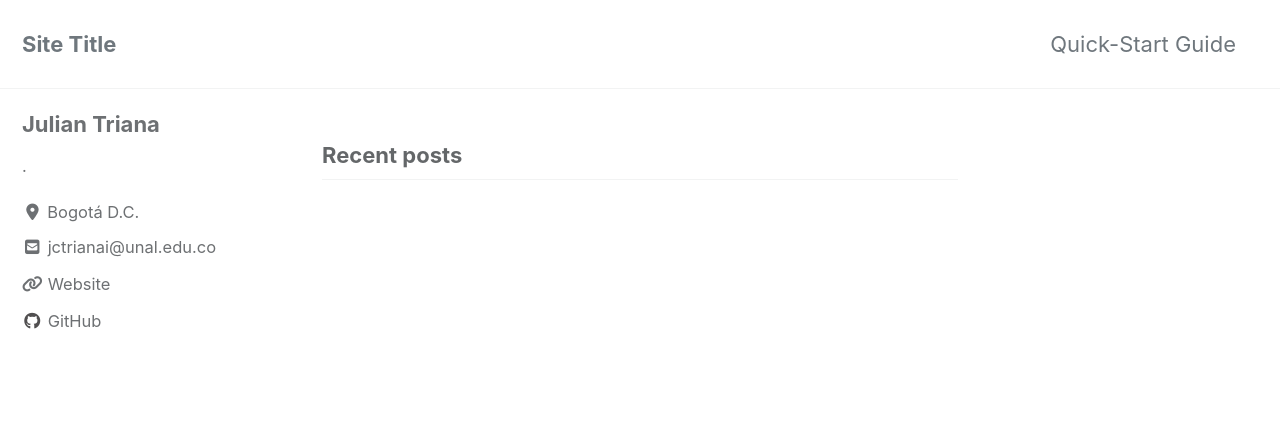
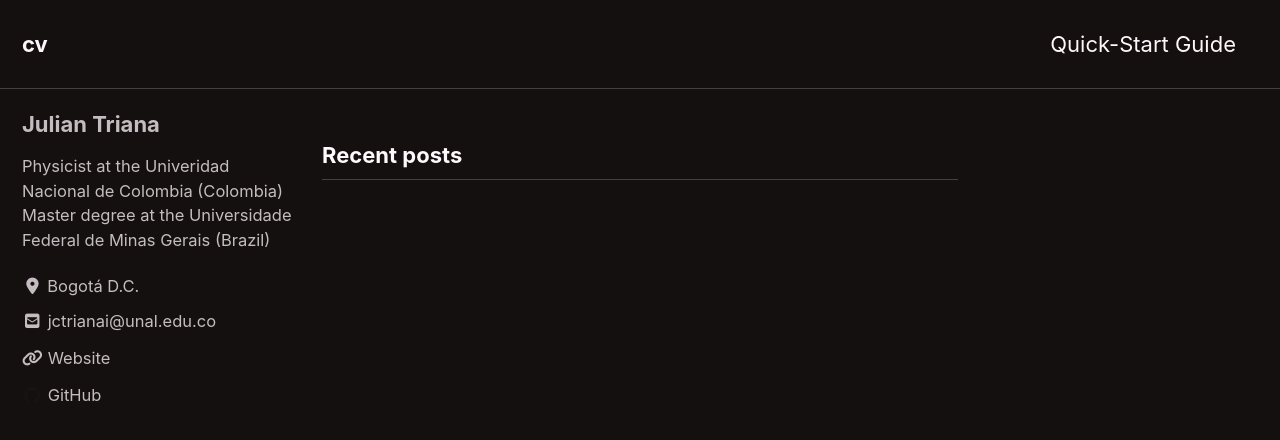
Before and after one commit to vcobop/cv, a Jekyll site: the page built from index.html, in a window 1280 px wide and 900 px high. Shown: the top 440 px of the window. Built offline with Jekyll 4.4.1, drawn with Linux system fonts in a browser that asks for light colours; cached includes are drawn as plain includes; nearby versions of some CDN libraries; the list of posts is cut into pages by our own code; some of the changed text lies outside the part shown.

Commit message:
Update _config.yml

```diff
--- a/_config.yml
+++ b/_config.yml
@@ -12,14 +12,14 @@
 
 # theme                  : "minimal-mistakes-jekyll"
 # remote_theme           : "mmistakes/minimal-mistakes"
-minimal_mistakes_skin    : "default" # "air", "aqua", "contrast", "dark", "dirt", "neon", "mint", "plum", "sunrise"
+minimal_mistakes_skin    : "neon" # "air", "aqua", "contrast", "dark", "dirt", "neon", "mint", "plum", "sunrise"
 
 # Site Settings
 locale                   : "en-US"
-title                    : "Site Title"
+title                    : #"Site Title"
 title_separator          : "-"
 subtitle                 : # site tagline that appears below site title in masthead
-name                     : "Your Name"
+name                     : "Julian Triana"
 description              : "An amazing website."
 url                      : # the base hostname & protocol for your site e.g. "https://mmistakes.github.io"
 baseurl                  : # the subpath of your site, e.g. "/blog"
@@ -95,7 +95,8 @@ analytics:
 author:
   name             : "Julian Triana"
   avatar           : # path of avatar image, e.g. "/assets/images/bio-photo.jpg"
-  bio              : "."
+  bio              : "Physicist at the Univeridad Nacional de Colombia (Colombia)
+                      Master degree at the Universidade Federal de Minas Gerais (Brazil)"
   location         : "Bogotá D.C."
   email            :
   links:
```
